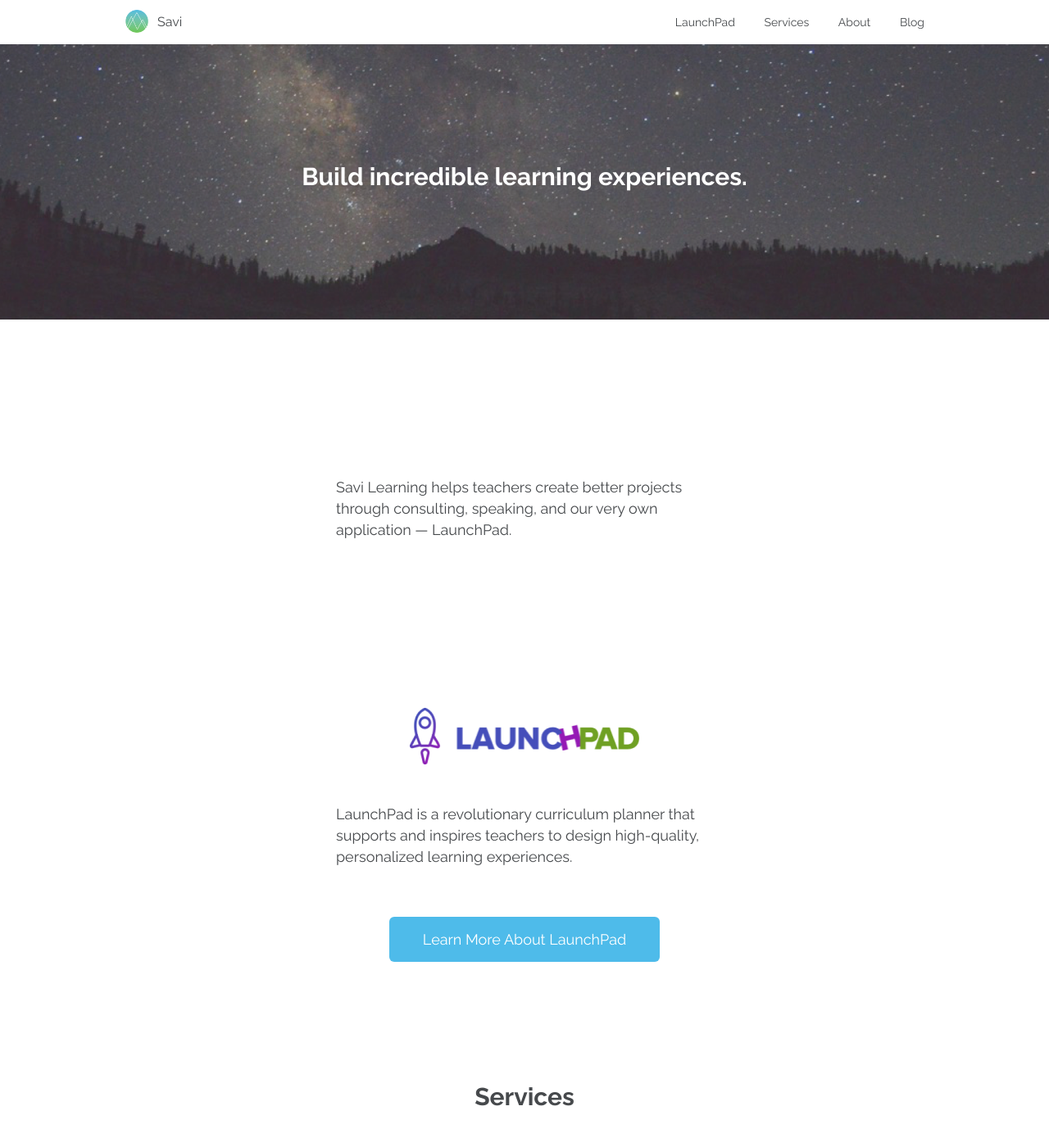
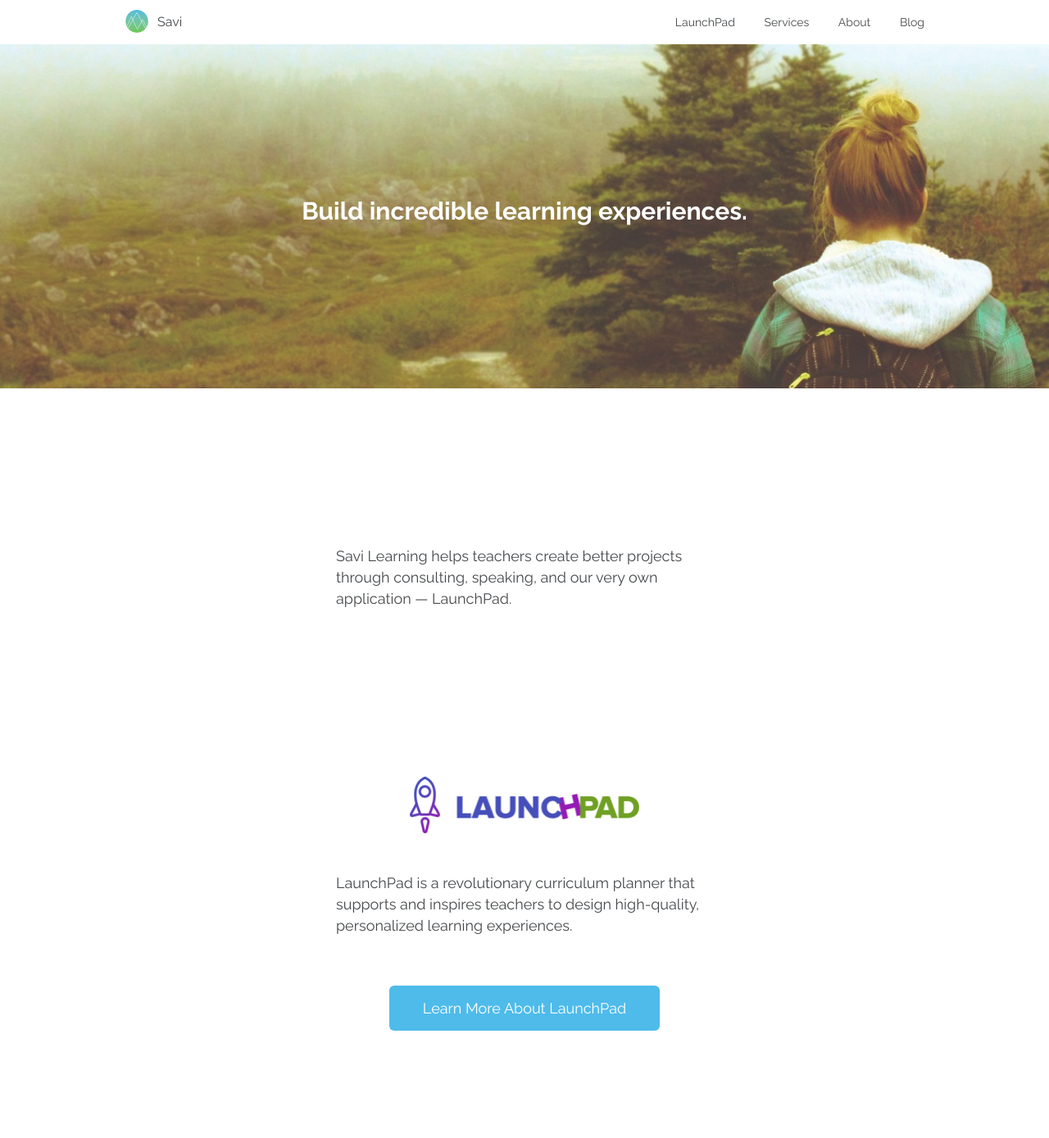
Before and after one commit to savilabs/savilabs.github.io, a Jekyll site: the page built from index.html, in a window 1280 px wide and 1400 px high. Shown: the top 1389 px of the window at 82% size. Built offline with Jekyll 4.4.1, drawn with Linux system fonts in a browser that asks for light colours; nearby versions of some CDN libraries.

Commit message:
Update home banner img & increase height
This swaps out the home page banner image and increases the height of
said banner based on feedback from Peter & Brian.

PT Story: [#135865821](https://www.pivotaltracker.com/story/show/135865821)

```diff
--- a/_sass/_home.scss
+++ b/_sass/_home.scss
@@ -10,5 +10,6 @@
 }
 
 .banner--home {
-  background-image: url('/images/home--banner.png');
+  background-image: url('/images/home--banner.jpg');
+  min-height: 420px;
 }
```
Also changed, not shown: images/home--banner.jpg (added), images/home--banner.png (deleted).
